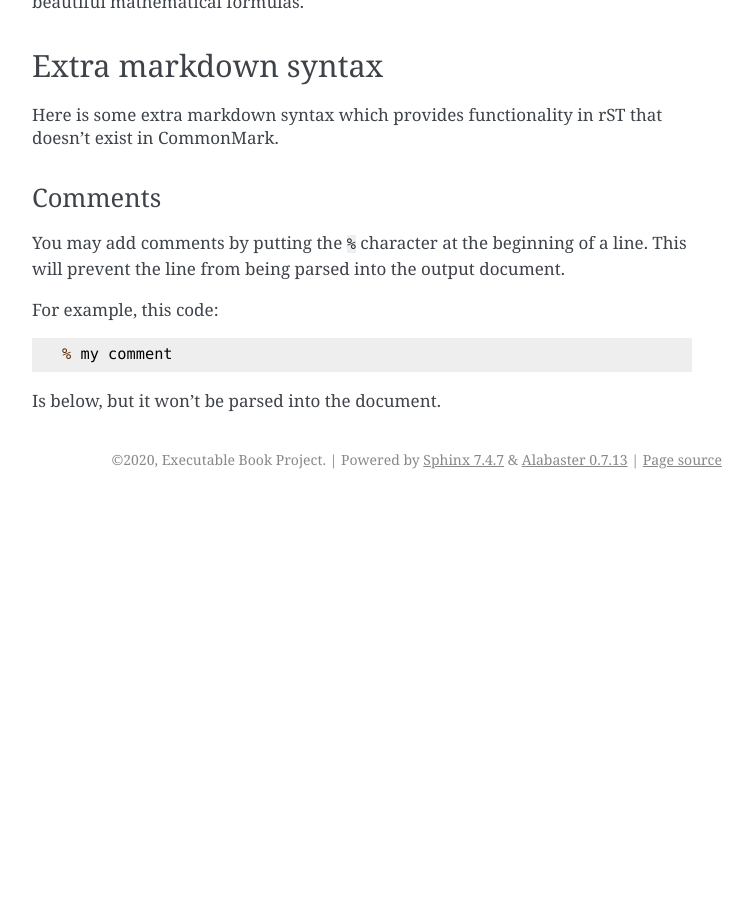
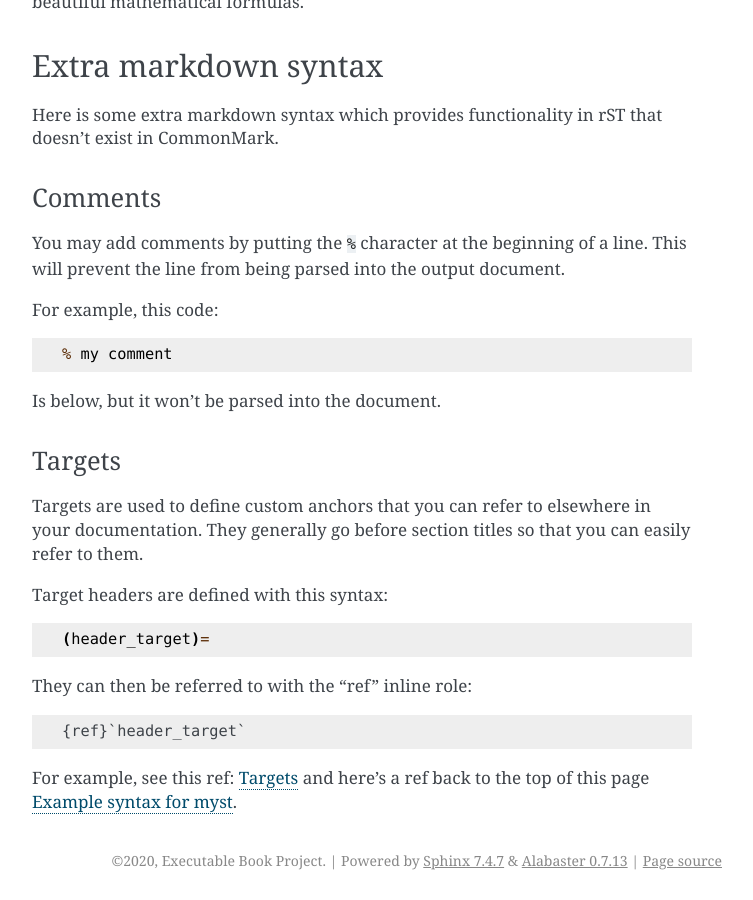
Before and after one commit to executablebooks/MyST-Parser, a Sphinx documentation site: the page built from docs/syntax.md, in a window 1280 px wide and 900 px high, scrolled down 4420 px. Shown: the whole window, without its empty margins (388-1141 px from the left). Built offline with Sphinx 7.4.7, drawn with Linux system fonts in a browser that asks for light colours; before the commit the page ends 4919 px from its top, so only the background shows below that.

Commit message:
adding target syntax

````diff
--- a/docs/syntax.md
+++ b/docs/syntax.md
@@ -1,3 +1,5 @@
+(example_syntax)=
+
 # Example syntax for myst
 
 As a base, Myst adheres to the [CommonMark specification](https://spec.commonmark.org/).
@@ -233,3 +235,26 @@ For example, this code:
 Is below, but it won't be parsed into the document.
 
 % my comment
+
+(targets)=
+
+### Targets
+
+Targets are used to define custom anchors that you can refer to elsewhere in your
+documentation. They generally go before section titles so that you can easily refer
+to them.
+
+Target headers are defined with this syntax:
+
+```
+(header_target)=
+```
+
+They can then be referred to with the "ref" inline role:
+
+```
+{ref}`header_target`
+```
+
+For example, see this ref: {ref}`targets` and here's a ref back to the top of
+this page {ref}`example_syntax`.
````
